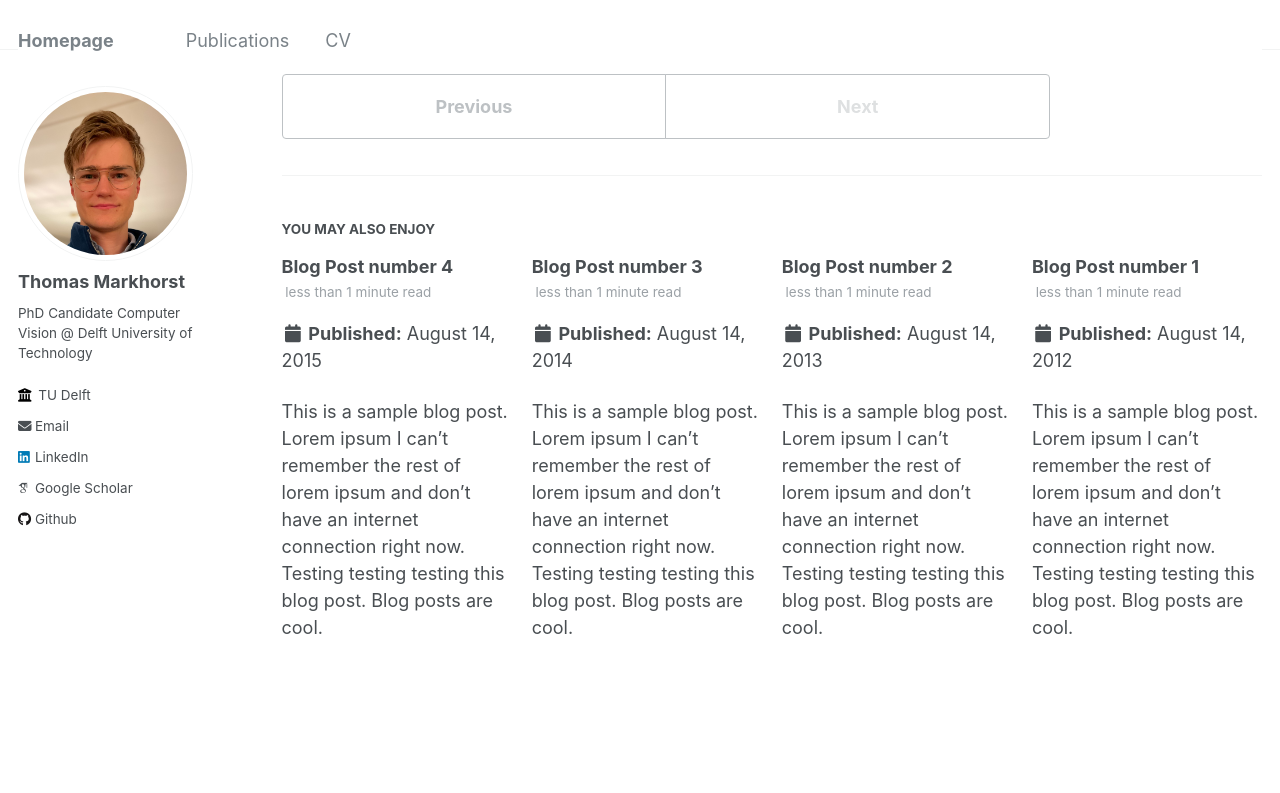
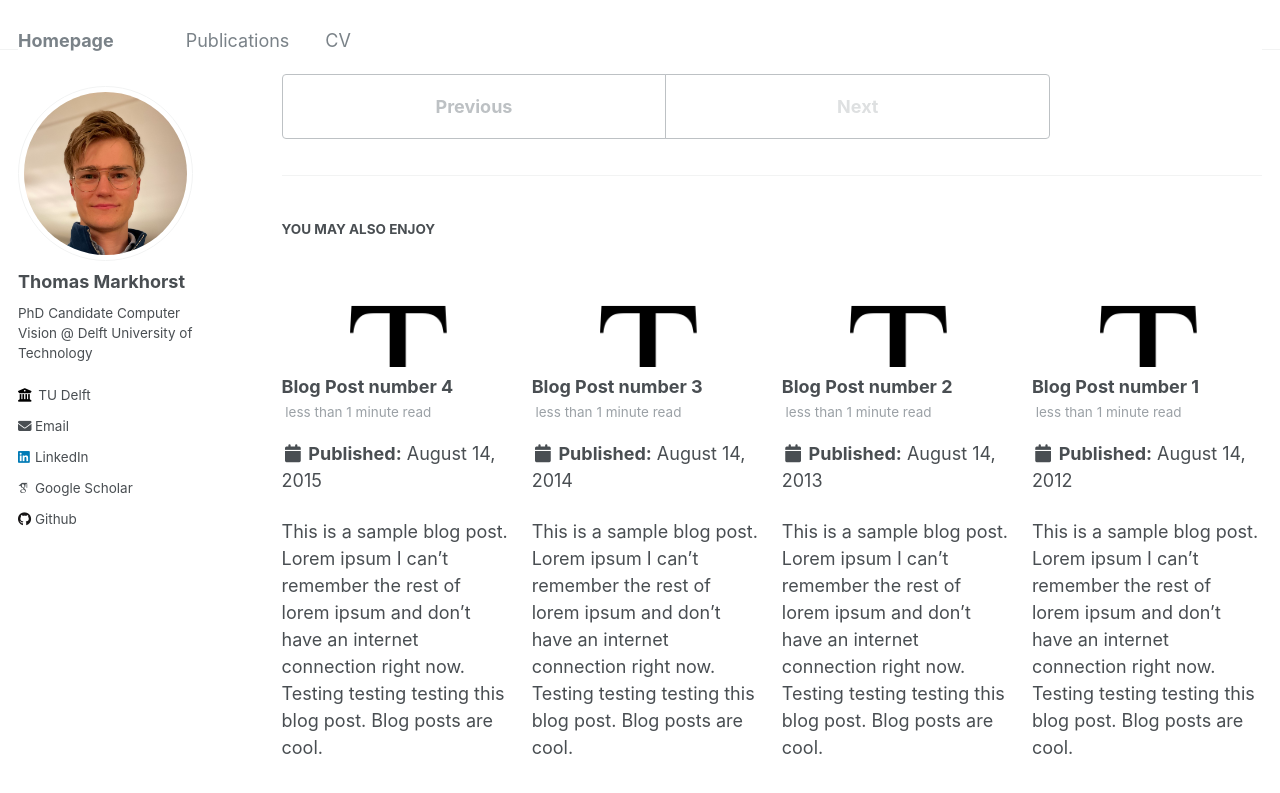
Before and after one commit to Thomas-Markhorst/thomas-markhorst.github.io, a Jekyll site: the page built from _posts/2199-01-01-future-post.md, in a window 1280 px wide and 900 px high, scrolled down 499 px. Shown: the top 793 px of the window. Built offline with Jekyll 4.4.1, drawn with Linux system fonts in a browser that asks for light colours; some web fonts are replaced.

Commit message:
Update _config.yml

```diff
--- a/_config.yml
+++ b/_config.yml
@@ -75,7 +75,7 @@ author:
 
 
 # Site Settings
-teaser                   :  # filename of teaser fallback teaser image placed in /images/, .e.g. "500x300.png"
+teaser                   : "0054-500x500.png"# filename of teaser fallback teaser image placed in /images/, .e.g. "500x300.png"
 breadcrumbs              : false # true, false (default)
 words_per_minute         : 160
 future                   : true
```
